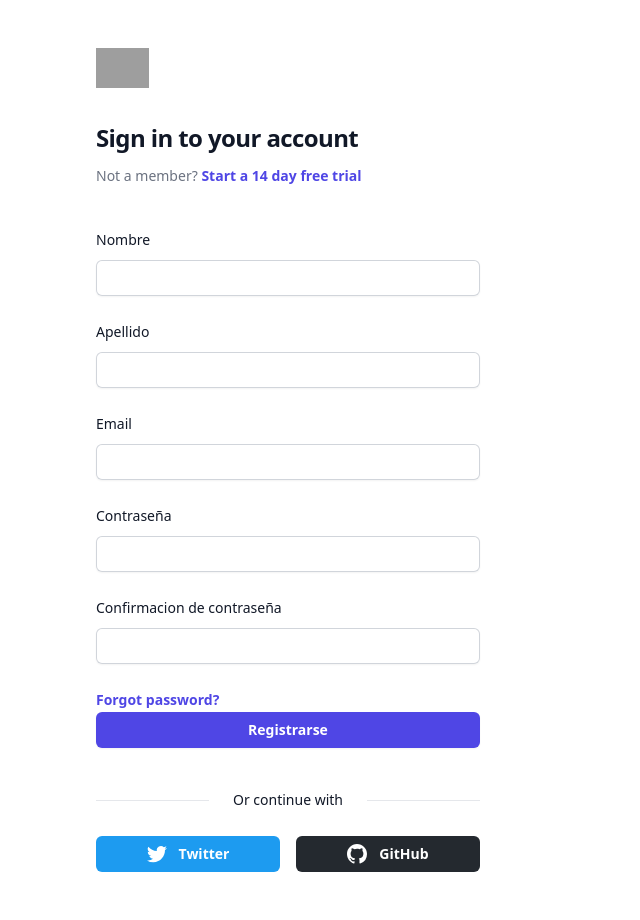
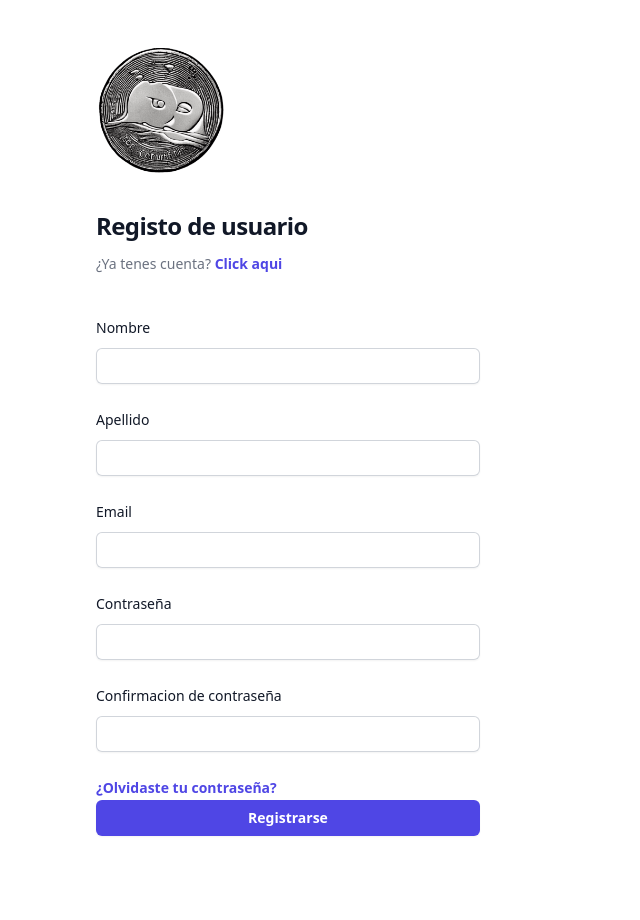
Before and after one commit to rodrvn/gestor-de-dinero-web, a Flask app: page /registro in a window 1280 px wide. Shown: the whole page, without its empty margins (0-640 px from the left). After the commit the page ends 836 px from the top, so only its background shows below. Run offline with Flask 3, Linux system fonts and the light colour scheme; some libraries are stand-ins or nearby versions; grey boxes are pictures that could not be loaded.

Commit message:
front-end corections

```diff
--- a/templates/base.html
+++ b/templates/base.html
@@ -34,7 +34,7 @@
 
                 <li>
                   <!-- Current: "bg-gray-50 text-indigo-600", Default: "text-gray-700 hover:text-indigo-600 hover:bg-gray-50" -->
-                  <a href="#" class="bg-gray-50 text-gray-700 group flex gap-x-3 rounded-md p-2 text-sm leading-6 font-semibold">
+                  <a href="/tracker" class="bg-gray-50 text-gray-700 group flex gap-x-3 rounded-md p-2 text-sm leading-6 font-semibold">
                     <svg class="h-6 w-6 shrink-0 text-gray-400 group-hover:text-indigo-600" fill="none" viewBox="0 0 24 24" stroke-width="1.5" stroke="currentColor" aria-hidden="true">
                       <path stroke-linecap="round" stroke-linejoin="round" d="M2.25 12l8.954-8.955c.44-.439 1.152-.439 1.591 0L21.75 12M4.5 9.75v10.125c0 .621.504 1.125 1.125 1.125H9.75v-4.875c0-.621.504-1.125 1.125-1.125h2.25c.621 0 1.125.504 1.125 1.125V21h4.125c.621 0 1.125-.504 1.125-1.125V9.75M8.25 21h8.25" />
                     </svg>
@@ -43,7 +43,7 @@
                 </li>
 
                 <li>
-                  <a href="#" class="text-gray-700 hover:text-indigo-600 hover:bg-gray-50 group flex gap-x-3 rounded-md p-2 text-sm leading-6 font-semibold">
+                  <a href="/tracker/ingresos/" class="text-gray-700 hover:text-indigo-600 hover:bg-gray-50 group flex gap-x-3 rounded-md p-2 text-sm leading-6 font-semibold">
                     <svg class="h-6 w-6 shrink-0 text-gray-400 group-hover:text-indigo-600" fill="none" viewBox="0 0 24 24" stroke-width="1.5" stroke="currentColor" aria-hidden="true">
                       <path stroke-linecap="round" stroke-linejoin="round" d="M15.75 17.25v3.375c0 .621-.504 1.125-1.125 1.125h-9.75a1.125 1.125 0 01-1.125-1.125V7.875c0-.621.504-1.125 1.125-1.125H6.75a9.06 9.06 0 011.5.124m7.5 10.376h3.375c.621 0 1.125-.504 1.125-1.125V11.25c0-4.46-3.243-8.161-7.5-8.876a9.06 9.06 0 00-1.5-.124H9.375c-.621 0-1.125.504-1.125 1.125v3.5m7.5 10.375H9.375a1.125 1.125 0 01-1.125-1.125v-9.25m12 6.625v-1.875a3.375 3.375 0 00-3.375-3.375h-1.5a1.125 1.125 0 01-1.125-1.125v-1.5a3.375 3.375 0 00-3.375-3.375H9.75" />
                     </svg>
@@ -52,7 +52,7 @@
                 </li>
 
                 <li>
-                  <a href="#" class="text-gray-700 hover:text-indigo-600 hover:bg-gray-50 group flex gap-x-3 rounded-md p-2 text-sm leading-6 font-semibold">
+                  <a href="/tracker/gastos/" class="text-gray-700 hover:text-indigo-600 hover:bg-gray-50 group flex gap-x-3 rounded-md p-2 text-sm leading-6 font-semibold">
                     <svg class="h-6 w-6 shrink-0 text-gray-400 group-hover:text-indigo-600" fill="none" viewBox="0 0 24 24" stroke-width="1.5" stroke="currentColor" aria-hidden="true">
                       <path stroke-linecap="round" stroke-linejoin="round" d="M10.5 6a7.5 7.5 0 107.5 7.5h-7.5V6z" />
                       <path stroke-linecap="round" stroke-linejoin="round" d="M13.5 10.5H21A7.5 7.5 0 0013.5 3v7.5z" />
@@ -62,7 +62,7 @@
                 </li>
 
                 <li>
-                  <a href="#" class="text-gray-700 hover:text-indigo-600 hover:bg-gray-50 group flex gap-x-3 rounded-md p-2 text-sm leading-6 font-semibold">
+                  <a href="/tracker/ahorros/" class="text-gray-700 hover:text-indigo-600 hover:bg-gray-50 group flex gap-x-3 rounded-md p-2 text-sm leading-6 font-semibold">
                     <svg class="h-6 w-6 shrink-0 text-gray-400 group-hover:text-indigo-600" fill="none" viewBox="0 0 24 24" stroke-width="1.5" stroke="currentColor" aria-hidden="true">
                       <path stroke-linecap="round" stroke-linejoin="round" d="M2.25 12.75V12A2.25 2.25 0 014.5 9.75h15A2.25 2.25 0 0121.75 12v.75m-8.69-6.44l-2.12-2.12a1.5 1.5 0 00-1.061-.44H4.5A2.25 2.25 0 002.25 6v12a2.25 2.25 0 002.25 2.25h15A2.25 2.25 0 0021.75 18V9a2.25 2.25 0 00-2.25-2.25h-5.379a1.5 1.5 0 01-1.06-.44z" />
                     </svg>
@@ -211,15 +211,15 @@
 
       <nav class="-mb-6 columns-2 sm:flex sm:justify-center sm:space-x-12" aria-label="Footer">
         <div class="pb-6">
-          <a href="#" class="text-sm leading-6 text-gray-600 hover:text-gray-900">Ver todos los ingresos</a>
+          <a href="/tracker/ingresos/" class="text-sm leading-6 text-gray-600 hover:text-gray-900">Ver todos los ingresos</a>
         </div>
 
         <div class="pb-6">
-          <a href="#" class="text-sm leading-6 text-gray-600 hover:text-gray-900">Pagina de inicio</a>
+          <a href="/tracker" class="text-sm leading-6 text-gray-600 hover:text-gray-900">Pagina de inicio</a>
         </div>
 
         <div class="pb-6">
-          <a href="#" class="text-sm leading-6 text-gray-600 hover:text-gray-900">Ver todos los gastos</a>
+          <a href="/tracker/gastos/" class="text-sm leading-6 text-gray-600 hover:text-gray-900">Ver todos los gastos</a>
         </div>
       </nav>
 
--- a/templates/registro.html
+++ b/templates/registro.html
@@ -28,11 +28,11 @@
     <div class="flex flex-1 flex-col justify-center px-4 py-12 sm:px-6 lg:flex-none lg:px-20 xl:px-24">
       <div class="mx-auto w-full max-w-sm lg:w-96">
         <div>
-          <img class="h-10 w-auto" src="https://tailwindui.com/img/logos/mark.svg?color=indigo&shade=600" alt="Your Company">
-          <h2 class="mt-8 text-2xl font-bold leading-9 tracking-tight text-gray-900">Sign in to your account</h2>
+          <img class="h-32 w-auto" src="/static/pirapire_tracker.png" alt="Your Company">
+          <h2 class="mt-8 text-2xl font-bold leading-9 tracking-tight text-gray-900">Registo de usuario</h2>
           <p class="mt-2 text-sm leading-6 text-gray-500">
-            Not a member?
-            <a href="#" class="font-semibold text-indigo-600 hover:text-indigo-500">Start a 14 day free trial</a>
+            ¿Ya tenes cuenta?
+            <a href="{{ url_for('login') }}" class="font-semibold text-indigo-600 hover:text-indigo-500">Click aqui</a>
           </p>
         </div>
 
@@ -76,7 +76,7 @@
 
 
                 <div class="text-sm leading-6">
-                  <a href="#" class="font-semibold text-indigo-600 hover:text-indigo-500">Forgot password?</a>
+                  <a href="{{ url_for('recuperar') }}" class="font-semibold text-indigo-600 hover:text-indigo-500">¿Olvidaste tu contraseña?</a>
                 </div>
               </div>
 
@@ -86,37 +86,12 @@
             </form>
           </div>
 
-          <div class="mt-10">
-            <div class="relative">
-              <div class="absolute inset-0 flex items-center" aria-hidden="true">
-                <div class="w-full border-t border-gray-200"></div>
-              </div>
-              <div class="relative flex justify-center text-sm font-medium leading-6">
-                <span class="bg-white px-6 text-gray-900">Or continue with</span>
-              </div>
-            </div>
 
-            <div class="mt-6 grid grid-cols-2 gap-4">
-              <a href="#" class="flex w-full items-center justify-center gap-3 rounded-md bg-[#1D9BF0] px-3 py-1.5 text-white focus-visible:outline focus-visible:outline-2 focus-visible:outline-offset-2 focus-visible:outline-[#1D9BF0]">
-                <svg class="h-5 w-5" fill="currentColor" viewBox="0 0 20 20" aria-hidden="true">
-                  <path d="M6.29 18.251c7.547 0 11.675-6.253 11.675-11.675 0-.178 0-.355-.012-.53A8.348 8.348 0 0020 3.92a8.19 8.19 0 01-2.357.646 4.118 4.118 0 001.804-2.27 8.224 8.224 0 01-2.605.996 4.107 4.107 0 00-6.993 3.743 11.65 11.65 0 01-8.457-4.287 4.106 4.106 0 001.27 5.477A4.073 4.073 0 01.8 7.713v.052a4.105 4.105 0 003.292 4.022 4.095 4.095 0 01-1.853.07 4.108 4.108 0 003.834 2.85A8.233 8.233 0 010 16.407a11.616 11.616 0 006.29 1.84" />
-                </svg>
-                <span class="text-sm font-semibold leading-6">Twitter</span>
-              </a>
-
-              <a href="#" class="flex w-full items-center justify-center gap-3 rounded-md bg-[#24292F] px-3 py-1.5 text-white focus-visible:outline focus-visible:outline-2 focus-visible:outline-offset-2 focus-visible:outline-[#24292F]">
-                <svg class="h-5 w-5" fill="currentColor" viewBox="0 0 20 20" aria-hidden="true">
-                  <path fill-rule="evenodd" d="M10 0C4.477 0 0 4.484 0 10.017c0 4.425 2.865 8.18 6.839 9.504.5.092.682-.217.682-.483 0-.237-.008-.868-.013-1.703-2.782.605-3.369-1.343-3.369-1.343-.454-1.158-1.11-1.466-1.11-1.466-.908-.62.069-.608.069-.608 1.003.07 1.531 1.032 1.531 1.032.892 1.53 2.341 1.088 2.91.832.092-.647.35-1.088.636-1.338-2.22-.253-4.555-1.113-4.555-4.951 0-1.093.39-1.988 1.029-2.688-.103-.253-.446-1.272.098-2.65 0 0 .84-.27 2.75 1.026A9.564 9.564 0 0110 4.844c.85.004 1.705.115 2.504.337 1.909-1.296 2.747-1.027 2.747-1.027.546 1.379.203 2.398.1 2.651.64.7 1.028 1.595 1.028 2.688 0 3.848-2.339 4.695-4.566 4.942.359.31.678.921.678 1.856 0 1.338-.012 2.419-.012 2.747 0 .268.18.58.688.482A10.019 10.019 0 0020 10.017C20 4.484 15.522 0 10 0z" clip-rule="evenodd" />
-                </svg>
-                <span class="text-sm font-semibold leading-6">GitHub</span>
-              </a>
-            </div>
-          </div>
         </div>
       </div>
     </div>
-    <div class="relative hidden w-0 flex-1 lg:block">
-      <img class="absolute inset-0 h-full w-full object-cover" src="https://images.unsplash.com/photo-1496917756835-20cb06e75b4e?ixlib=rb-1.2.1&ixid=eyJhcHBfaWQiOjEyMDd9&auto=format&fit=crop&w=1908&q=80" alt="">
+    <div class="relative flex lg:block">
+      <img class="absolute h-full w-full object-cover" src="/static/fondo_login.png" alt="fondo">
     </div>
   </div>
 
```
Also changed, not shown: templates/login.html (+4 -4 lines), templates/recuperar.html (added, +55 -0 lines), static/fondo_login.png (added), static/pirapire_tracker.png (added).
